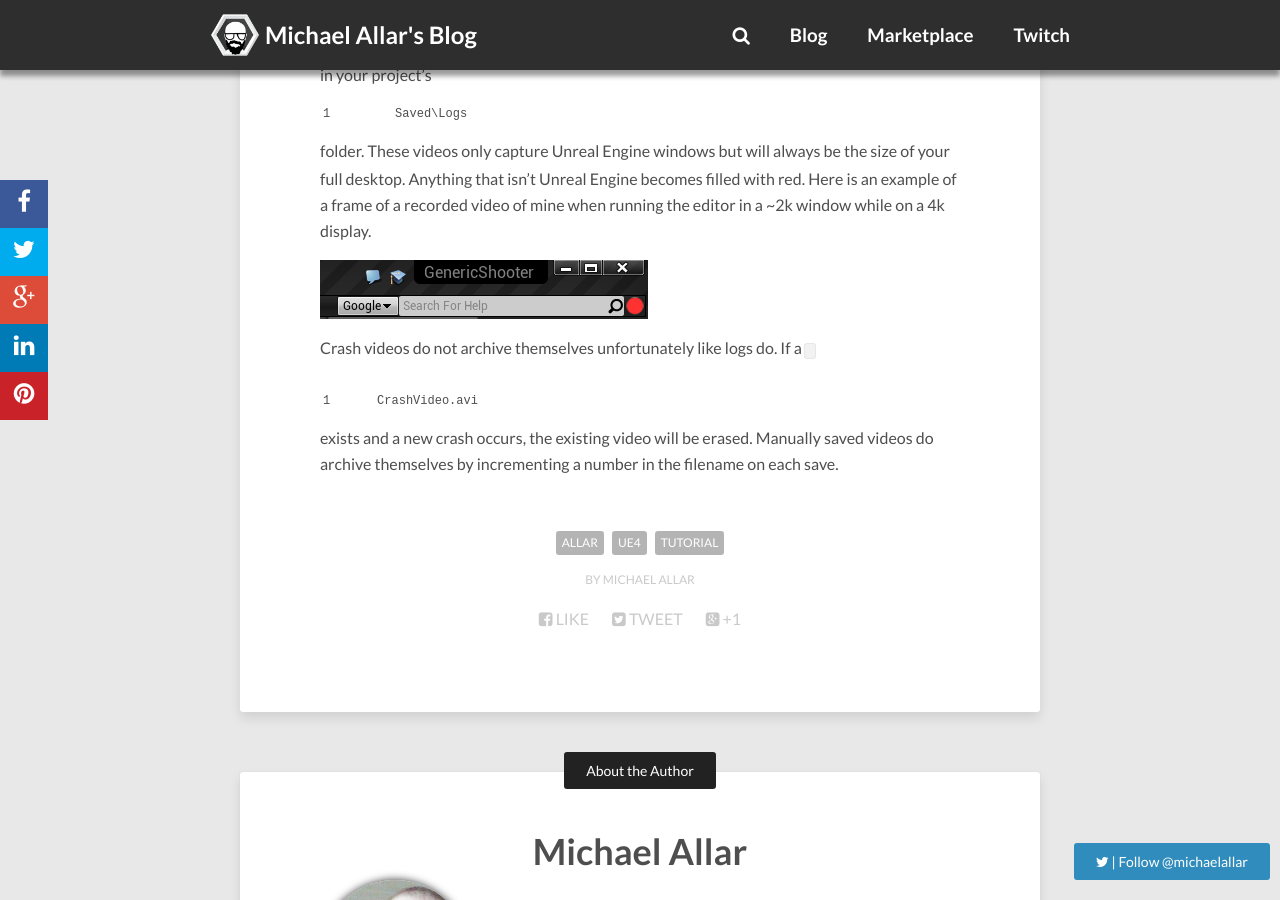
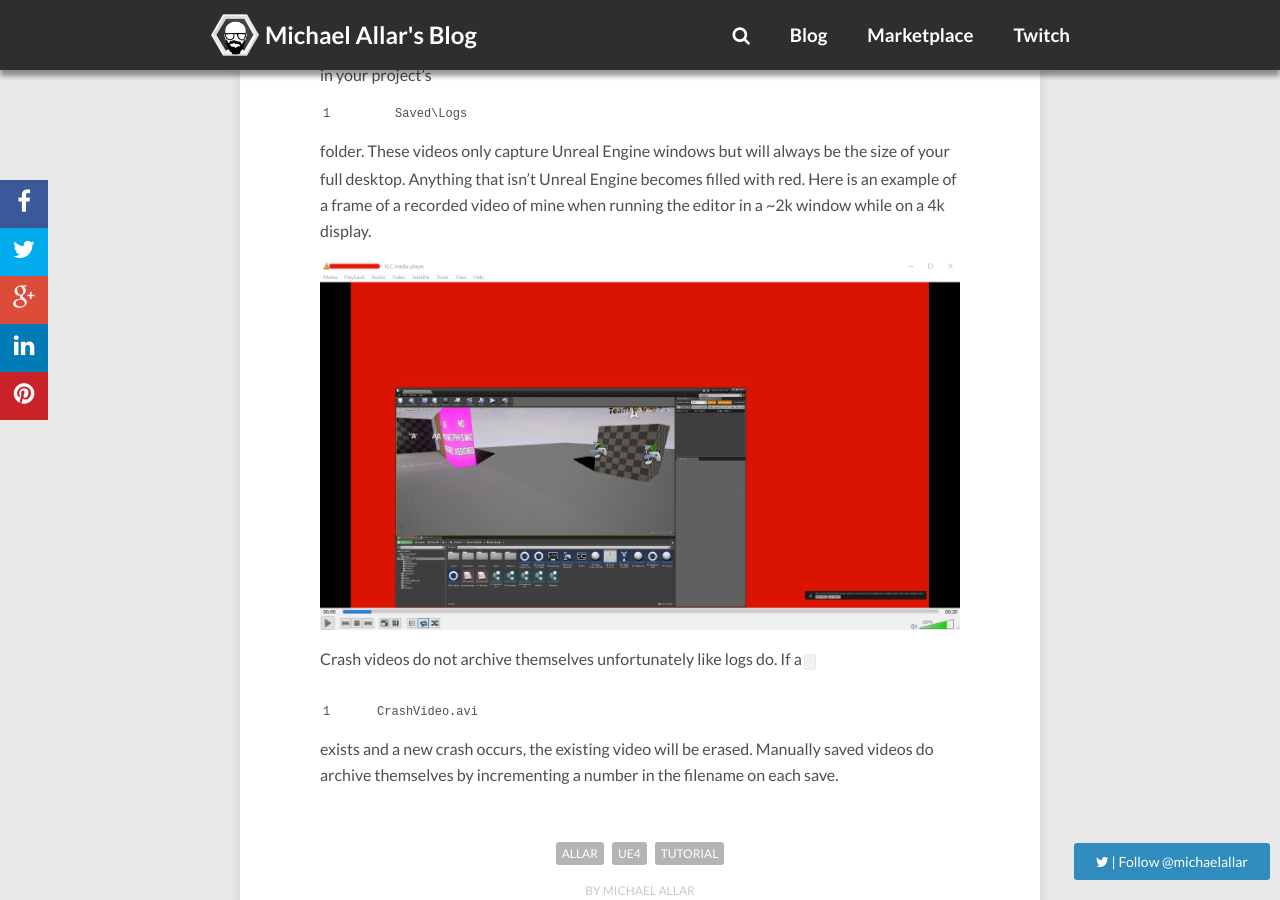
Before and after one commit to Allar/allar.github.io, a Jekyll site: the page built from blog/_posts/2016-01-08-Enabling-Crash-Videos.md, in a window 1280 px wide and 900 px high, scrolled down 2224 px. Built offline with Jekyll 4.4.1, drawn with Linux system fonts in a browser that asks for light colours; nearby versions of some CDN libraries; comment, search, counter and statistics services are not loaded.

Commit message:
Fixed wrong image link in Enabling Crash Videos

```diff
--- a/blog/_posts/2016-01-08-Enabling-Crash-Videos.md
+++ b/blog/_posts/2016-01-08-Enabling-Crash-Videos.md
@@ -36,6 +36,6 @@
 
 If your editor crashes, you will also see a `CrashVideo.avi` in your project's `Saved\Logs` folder. These videos only capture Unreal Engine windows but will always be the size of your full desktop. Anything that isn't Unreal Engine becomes filled with red. Here is an example of a frame of a recorded video of mine when running the editor in a ~2k window while on a 4k display.
 
-[![Crash Video](/images/blog/enablingvideorecorder/RedCircle.png)](/images/blog/enablingvideorecorder/CrashVideo.png)
+[![Crash Video](/images/blog/enablingvideorecorder/CrashVideo.png)](/images/blog/enablingvideorecorder/CrashVideo.png)
 
 Crash videos do not archive themselves unfortunately like logs do. If a `CrashVideo.avi` exists and a new crash occurs, the existing video will be erased. Manually saved videos do archive themselves by incrementing a number in the filename on each save.
```
